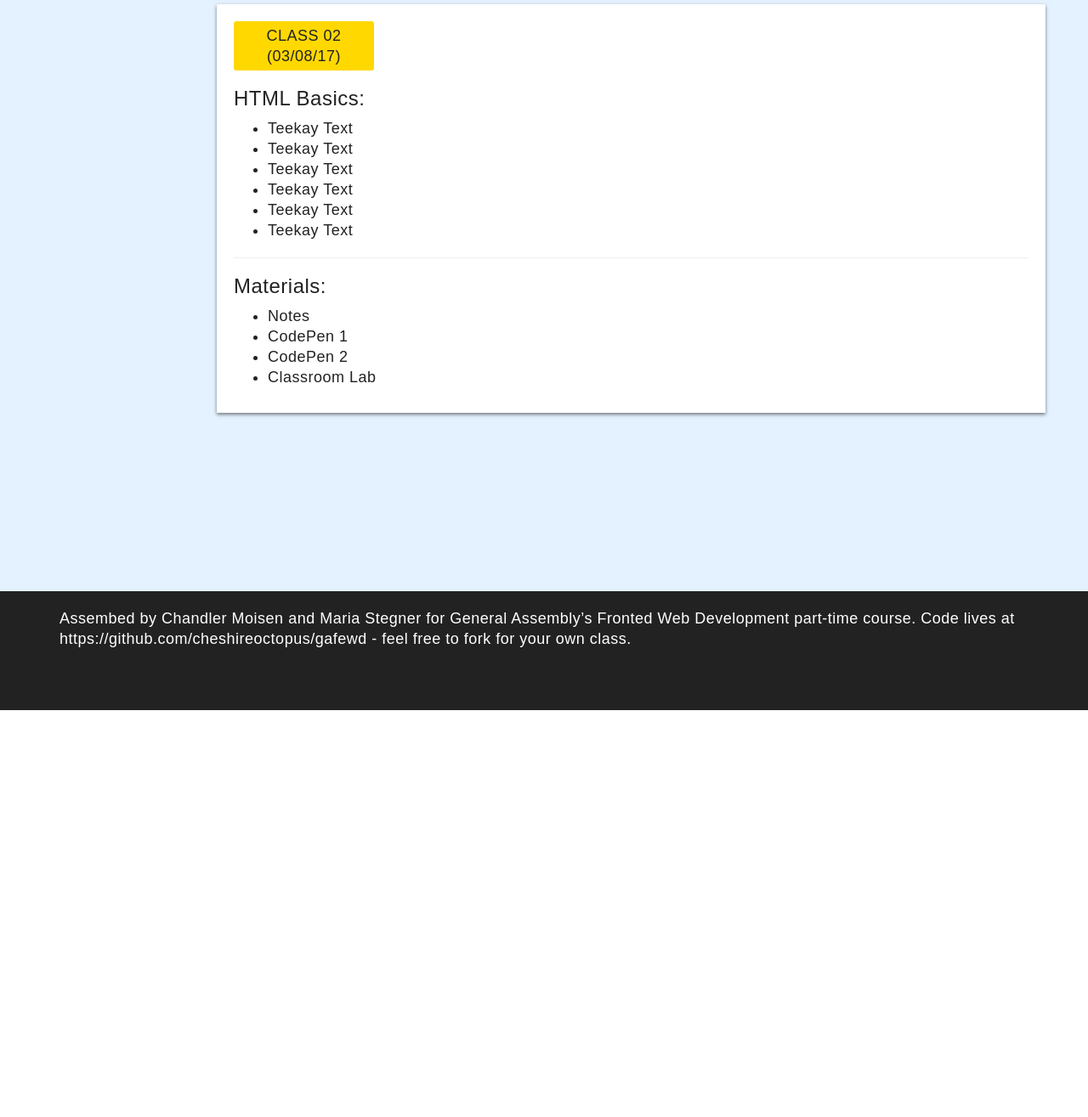
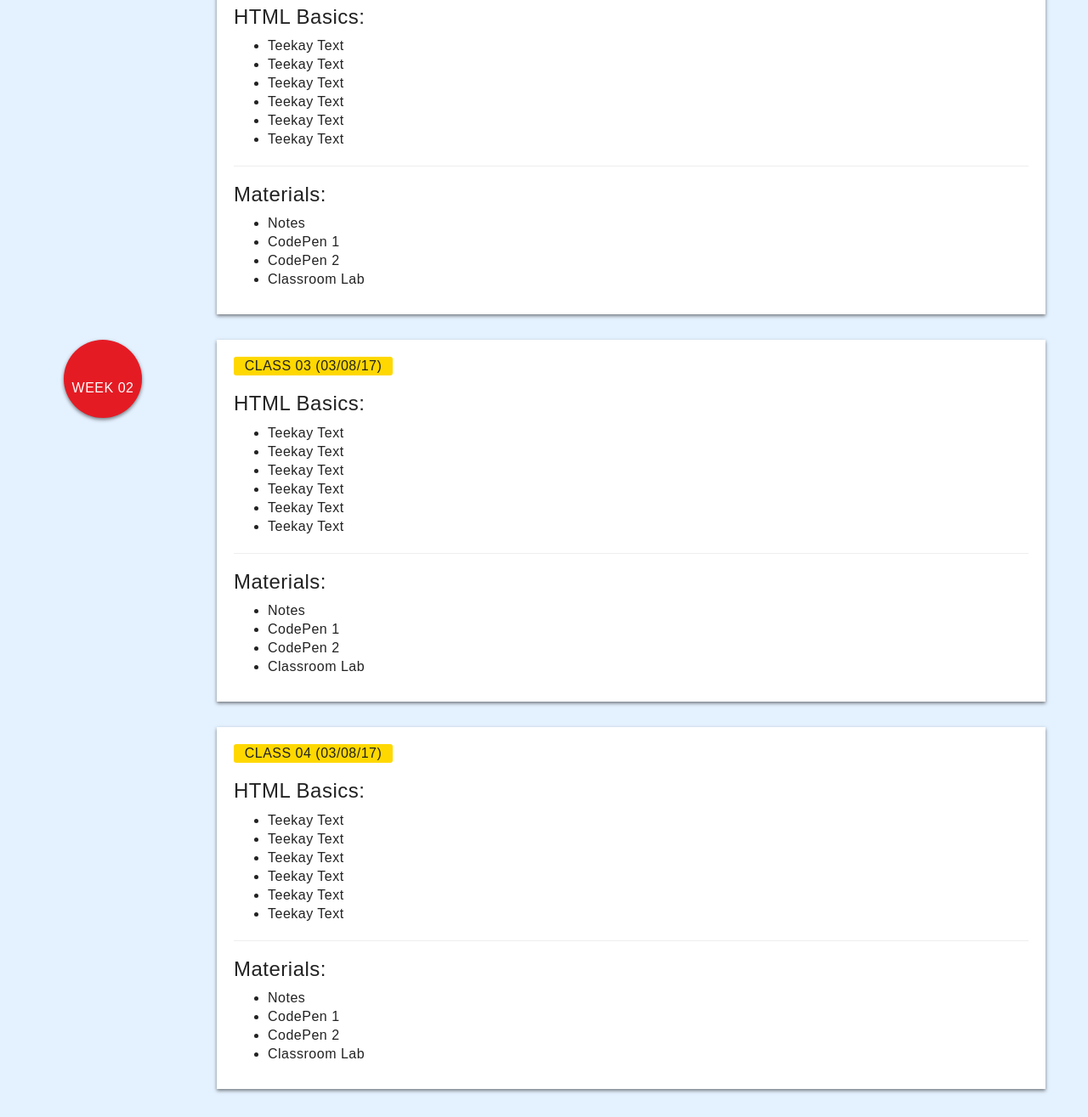
Before and after one commit to cheshireoctopus/gafewd-portal, a plain HTML site: page pages/lessons.html in a window 1280 px wide. Shown: the part 1220-2535 px from the top of the page at 85% size. Before the commit the page ends 2056 px from the top, so only its background shows below. Drawn offline with nearby package versions, Linux system fonts and the light colour scheme; a web font is replaced by a local one.

Commit message:
Add content to lessons.html, create homework.html, tweak styles.css

```diff
--- a/css/styles.css
+++ b/css/styles.css
@@ -33,8 +33,8 @@ p, h2, h3, h4, h5, th, li, table, a {
 }
 
 p, li {
-	font-size: 18px;
-	line-height: 24px;
+	font-size: 16px;
+	line-height: 22px;
 }
 
 h2 {
@@ -190,18 +190,15 @@ nav {
 }
 
 .class-date {
-	background-color: #FFD800;
-	text-align: center;
 	color: #222222;
-	padding: 5px;
-	width: 165px;
-	border-radius: 3px;
+	width: 20%;
 }
 
 .class-date p {
+	background-color: #FFD800;
 	text-align: center;
 	font-style: bold;
-	margin: 0 auto;
+	border-radius: 3px;
 }
 
 .grey-info-card {
--- a/pages/lessons.html
+++ b/pages/lessons.html
@@ -134,6 +134,80 @@
                 </div>
             </div>
         </div>
+        <!-- END OF WEEK 01 CLASS CARDS -->
+
+    <!-- WEEK 02 CLASS CARDS -->
+        <div class="container">
+            <div class="row">
+                <div class="col-md-2">
+                <!-- // week circle -->
+                <div class="week_button">
+                    <p>Week 02</p>
+                </div>
+            </div>
+
+              <!-- CLASS DETAIL CARD - CLASS 03-->
+            <div class="col-md-10 col-xs-12 info-card push-bottom push-top">
+                    <!-- YELLOW CLASS LABEL -->
+                    <div class="class-date">
+                        <p>CLASS 03 (03/08/17)</p>
+                    </div>
+
+                    <h3>HTML Basics:</h3>
+                    <ul>
+                        <li>Teekay Text</li>
+                        <li>Teekay Text</li>
+                        <li>Teekay Text</li>
+                        <li>Teekay Text</li>
+                        <li>Teekay Text</li>
+                        <li>Teekay Text</li>
+                    </ul>
+                    <hr>
+                    <h3>Materials:</h3>
+                    <ul>
+                        <li>Notes</li>
+                        <li>CodePen 1</li>
+                        <li>CodePen 2</li>
+                        <li>Classroom Lab</li>
+                    </ul>
+                </div>
+            </div>
+        </div>
+
+
+        <div class="container">
+            <div class="row">
+                <div class="col-md-10 col-md-offset-2 info-card push-bottom">
+                    <!-- YELLOW CLASS LABEL -->
+                    <div class="class-date">
+                        <p>CLASS 04 (03/08/17)</p>
+                    </div>
+
+                    <h3>HTML Basics:</h3>
+                    <ul>
+                        <li>Teekay Text</li>
+                        <li>Teekay Text</li>
+                        <li>Teekay Text</li>
+                        <li>Teekay Text</li>
+                        <li>Teekay Text</li>
+                        <li>Teekay Text</li>
+                    </ul>
+                    <hr>
+                    <h3>Materials:</h3>
+                    <ul>
+                        <li>Notes</li>
+                        <li>CodePen 1</li>
+                        <li>CodePen 2</li>
+                        <li>Classroom Lab</li>
+                    </ul>
+                </div>
+            </div>
+        </div>
+
+    <!-- END OF WEEK 02 CLASS CARDS -->
+
+
+
     </section> <!-- END OF UNIT 1 CLASS CARDS -->
 
 
```
Also changed, not shown: pages/homework.html (added, +94 -0 lines).
